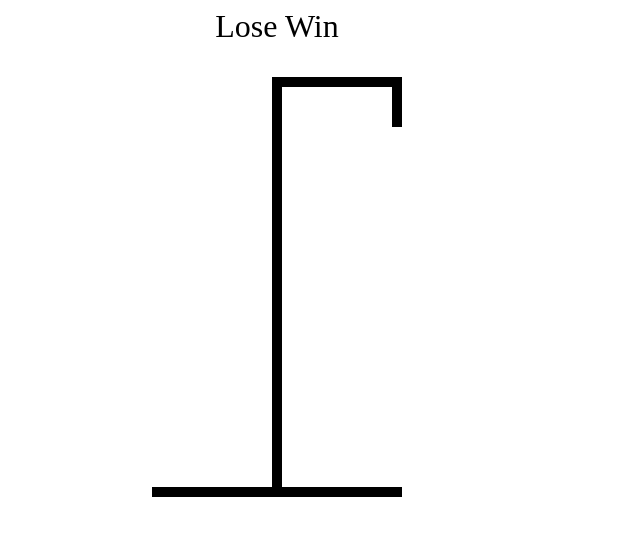
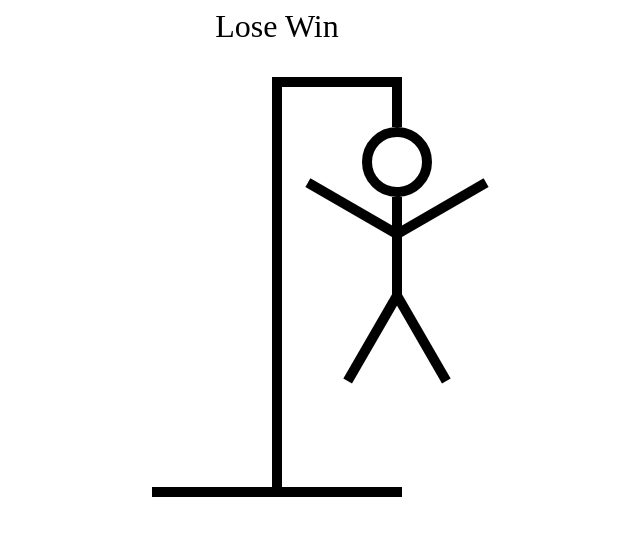
Before and after one commit to dhungwt/hangman-ts, a React (Vite) app: page / in a window 1280 px wide. Shown: the top 536 px of the page, without its empty margins (363-1003 px from the left). Built offline with nearby package versions, Linux system fonts and the light colour scheme.

Commit message:
hangman drawing complete

```diff
--- a/src/HangmanDrawing.tsx
+++ b/src/HangmanDrawing.tsx
@@ -1,6 +1,89 @@
+const HEAD = (
+    <div style={{
+        width: "50px",
+        height: "50px",
+        borderRadius: "100%",
+        border: "10px solid black",
+        position: "absolute",
+        top: "50px",
+        right: "-30px"
+    }} />
+)
+
+const BODY = (
+    <div style={{
+        width: "10px",
+        height: "100px",
+        background: "black",
+        position: "absolute",
+        top: "120px",
+        right: "0px"
+    }} />
+)
+
+
+const RIGHT_ARM = (
+    <div style={{
+        width: "100px",
+        height: "10px",
+        background: "black",
+        position: "absolute",
+        top: "150px",
+        right: "-100px",
+        rotate: "-30deg",
+        transformOrigin: "left bottom"
+    }} />
+)
+
+const LEFT_ARM = (
+    <div style={{
+        width: "100px",
+        height: "10px",
+        background: "black",
+        position: "absolute",
+        top: "150px",
+        right: "10px",
+        rotate: "30deg",
+        transformOrigin: "right bottom"
+    }} />
+)
+
+const RIGHT_LEG = (
+    <div style={{
+        width: "100px",
+        height: "10px",
+        background: "black",
+        position: "absolute",
+        top: "210px",
+        right: "-90px",
+        rotate: "60deg",
+        transformOrigin: "LEFT bottom"
+    }} />
+
+)
+
+const LEFT_LEG = (
+    <div style={{
+        width: "100px",
+        height: "10px",
+        background: "black",
+        position: "absolute",
+        top: "210px",
+        right: "0px",
+        rotate: "-60deg",
+        transformOrigin: "RIGHT bottom"
+    }} />
+)
+
 export function HangmanDrawing(){
     return (
       <div style={{ position: "relative" }}>
+        {HEAD}
+        {BODY}
+        {RIGHT_ARM}
+        {LEFT_ARM}
+        {RIGHT_LEG}
+        {LEFT_LEG}
         {/* indiv lines for the hang man */}
         <div
           style={{
```
